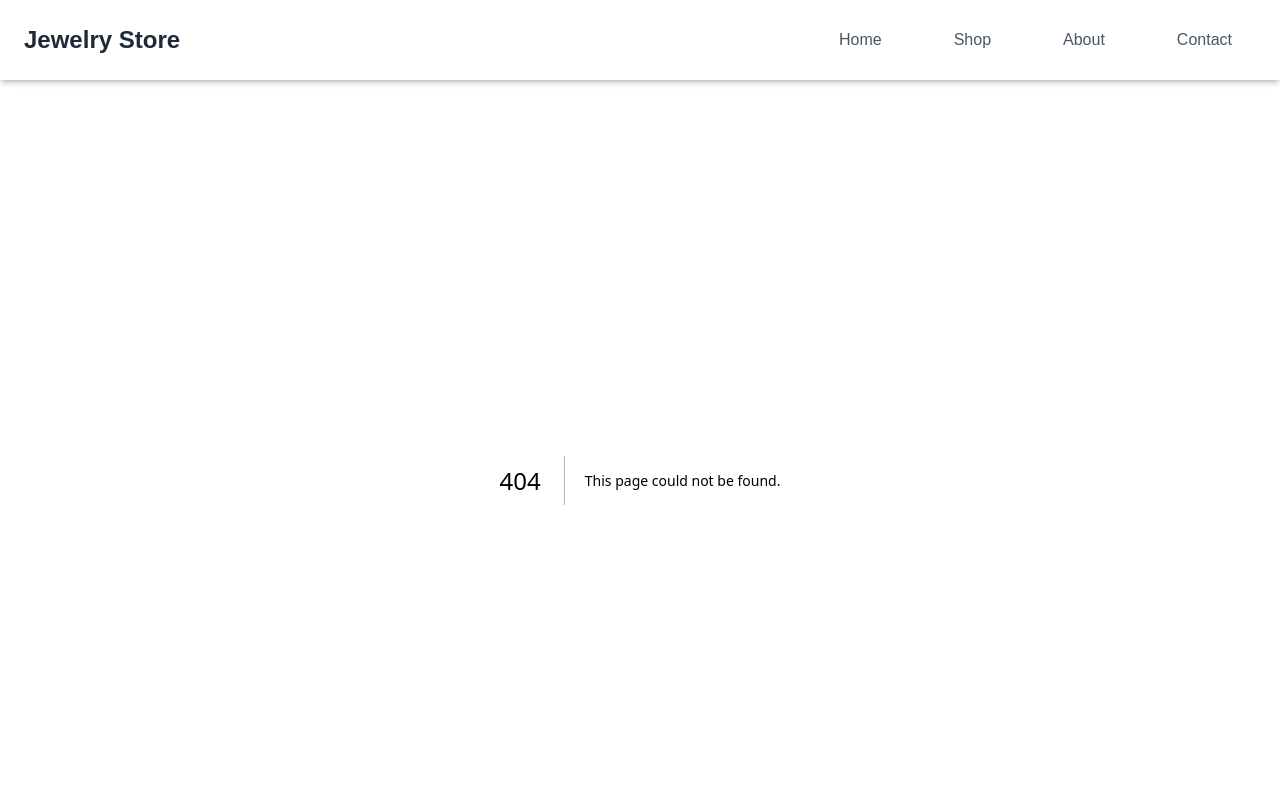
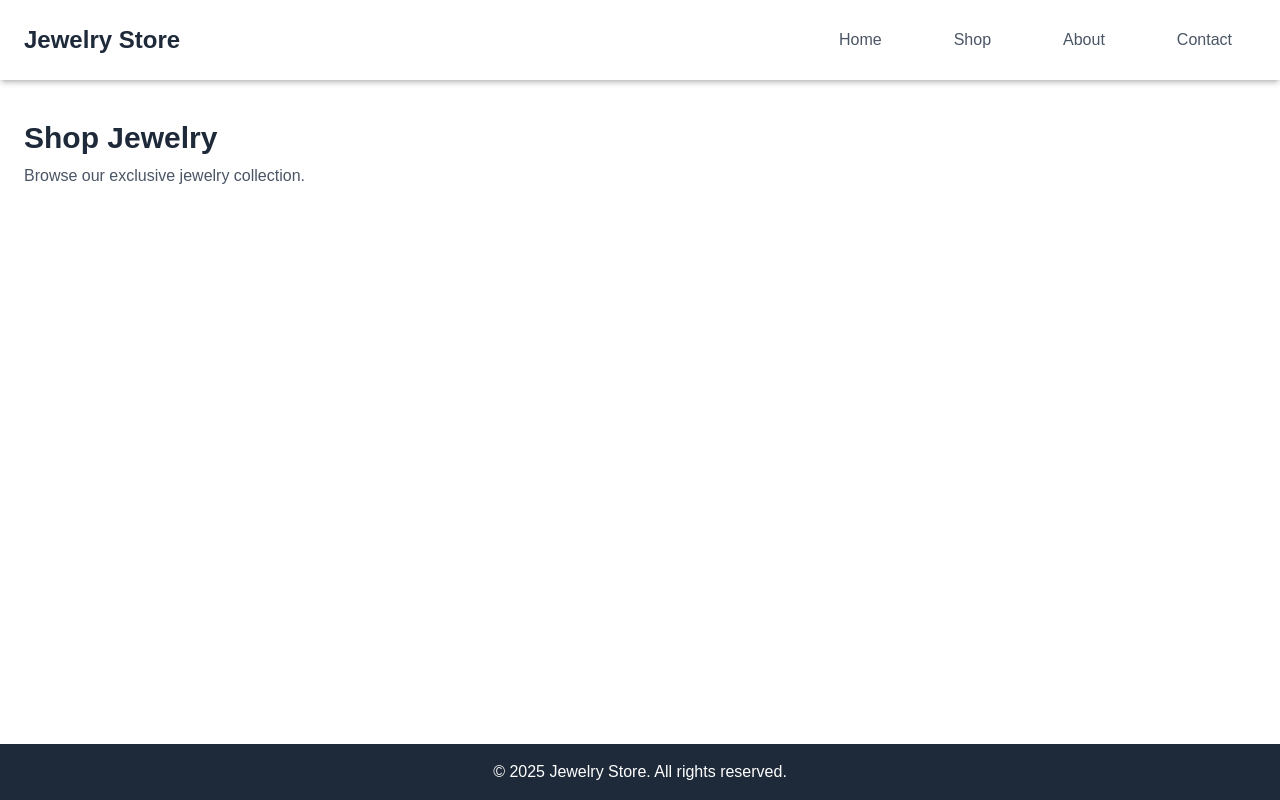
Before and after one commit to purnima83/Jewelry, a Next.js app: page /shop in a window 1280 px wide. Before the commit this address had no page. Shown: the top 800 px of the page. Built offline with nearby package versions, Linux system fonts and the light colour scheme.

Commit message:
added shop folder to /app

```diff
--- /dev/null
+++ b/app/shop/page.tsx
@@ -0,0 +1,8 @@
+export default function ShopPage() {
+    return (
+      <div className="container mx-auto px-6 py-10">
+        <h1 className="text-3xl font-bold text-gray-800">Shop Jewelry</h1>
+        <p className="text-gray-600 mt-2">Browse our exclusive jewelry collection.</p>
+      </div>
+    );
+  }
```
